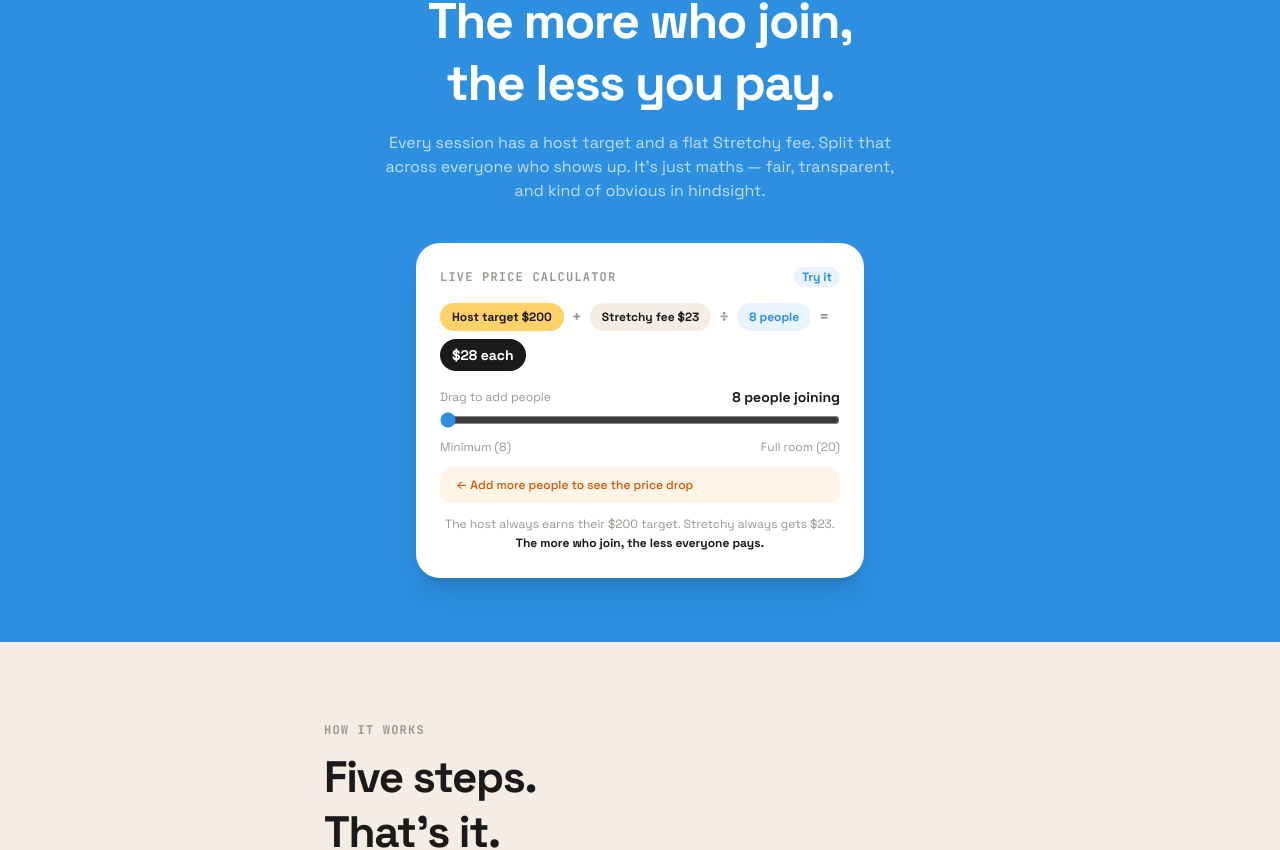
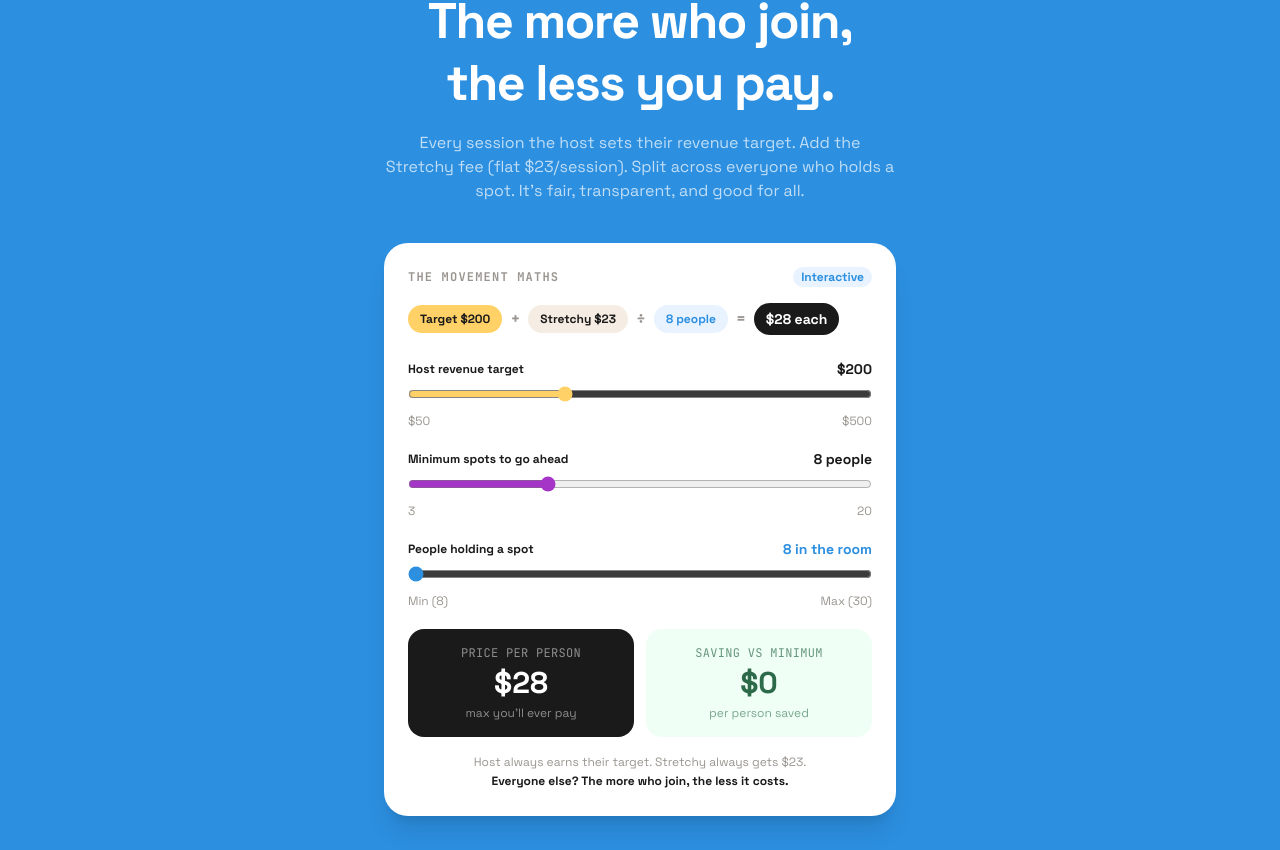
Before and after one commit to kimberley-stretchy/stretchy-app, a Next.js app: page / in a window 1280 px wide. Shown: the part 1034-1884 px from the top of the page. Built offline with nearby package versions, Linux system fonts and the light colour scheme; no server answers.

Commit message:
feat: landing page - interactive pricing demo, updated movers/hosts copy, Q3 2026 waitlist

```diff
--- a/app/page.tsx
+++ b/app/page.tsx
@@ -53,53 +53,82 @@
 
 // ─── PRICING VISUALISER ────────────────────────────────────────────────────────
 function PricingVisualiser() {
+  const [target, setTarget] = useState(200);
+  const [minSpots, setMinSpots] = useState(8);
   const [spots, setSpots] = useState(8);
-  const TARGET = 200;
   const FEE = 23;
-  const MIN = 8;
-  const MAX = 20;
-  const price = Math.round(((TARGET + FEE) / spots) * 10) / 10;
-  const startPrice = Math.round(((TARGET + FEE) / MIN) * 10) / 10;
+  const MAX = 30;
+
+  const effectiveSpots = Math.max(spots, minSpots);
+  const price = Math.round(((target + FEE) / effectiveSpots) * 10) / 10;
+  const startPrice = Math.round(((target + FEE) / minSpots) * 10) / 10;
+  const savings = startPrice - price;
 
   return (
-    <div className="bg-white rounded-3xl p-6 shadow-xl max-w-md mx-auto">
-      <div className="flex items-center justify-between mb-1">
-        <p className="font-mono text-xs font-bold uppercase tracking-widest text-[#9A9590]">Live price calculator</p>
-        <span className="text-xs bg-[#E8F3FF] text-[#2C8FE0] font-bold px-2 py-0.5 rounded-full">Try it</span>
+    <div className="bg-white rounded-3xl p-6 shadow-xl max-w-lg mx-auto">
+      <div className="flex items-center justify-between mb-4">
+        <p className="font-mono text-xs font-bold uppercase tracking-widest text-[#9A9590]">The movement maths</p>
+        <span className="text-xs bg-[#E8F3FF] text-[#2C8FE0] font-bold px-2 py-0.5 rounded-full">Interactive</span>
       </div>
-      <div className="my-4 flex items-center gap-2 flex-wrap">
-        <div className="bg-[#FFD166] rounded-full px-3 py-1.5 text-xs font-bold text-[#1A1A1A]">Host target $200</div>
+
+      {/* Formula display */}
+      <div className="flex items-center gap-2 flex-wrap mb-6">
+        <div className="bg-[#FFD166] rounded-full px-3 py-1.5 text-xs font-bold text-[#1A1A1A]">Target ${target}</div>
         <span className="text-[#9A9590] font-bold">+</span>
-        <div className="bg-[#F5EDE3] rounded-full px-3 py-1.5 text-xs font-bold text-[#1A1A1A]">Stretchy fee $23</div>
+        <div className="bg-[#F5EDE3] rounded-full px-3 py-1.5 text-xs font-bold text-[#1A1A1A]">Stretchy $23</div>
         <span className="text-[#9A9590] font-bold">÷</span>
-        <div className="bg-[#E8F3FF] text-[#2C8FE0] rounded-full px-3 py-1.5 text-xs font-bold">{spots} people</div>
+        <div className="bg-[#E8F3FF] text-[#2C8FE0] rounded-full px-3 py-1.5 text-xs font-bold">{effectiveSpots} people</div>
         <span className="text-[#9A9590] font-bold">=</span>
         <div className="bg-[#1A1A1A] text-white rounded-full px-3 py-1.5 text-sm font-black">${price.toFixed(0)} each</div>
       </div>
-      <div className="mb-2">
-        <div className="flex justify-between items-center mb-1">
-          <span className="text-xs text-[#9A9590]">Drag to add people</span>
-          <span className="text-sm font-bold text-[#1A1A1A]">{spots} people joining</span>
+
+      {/* Host revenue target */}
+      <div className="mb-5">
+        <div className="flex justify-between items-center mb-1.5">
+          <label className="text-xs font-bold text-[#1A1A1A]">Host revenue target</label>
+          <span className="text-sm font-black text-[#1A1A1A]">${target}</span>
         </div>
-        <input type="range" min={MIN} max={MAX} value={spots} onChange={(e) => setSpots(parseInt(e.target.value))} className="w-full accent-[#2C8FE0] cursor-pointer" />
-        <div className="flex justify-between text-xs text-[#9A9590] mt-1">
-          <span>Minimum ({MIN})</span>
-          <span>Full room ({MAX})</span>
+        <input type="range" min={50} max={500} step={10} value={target} onChange={(e) => setTarget(parseInt(e.target.value))} className="w-full accent-[#FFD166] cursor-pointer" />
+        <div className="flex justify-between text-xs text-[#9A9590] mt-1"><span>$50</span><span>$500</span></div>
+      </div>
+
+      {/* Minimum viable spots */}
+      <div className="mb-5">
+        <div className="flex justify-between items-center mb-1.5">
+          <label className="text-xs font-bold text-[#1A1A1A]">Minimum spots to go ahead</label>
+          <span className="text-sm font-black text-[#1A1A1A]">{minSpots} people</span>
+        </div>
+        <input type="range" min={3} max={20} value={minSpots} onChange={(e) => { const v = parseInt(e.target.value); setMinSpots(v); if (spots < v) setSpots(v); }} className="w-full accent-[#A535C7] cursor-pointer" />
+        <div className="flex justify-between text-xs text-[#9A9590] mt-1"><span>3</span><span>20</span></div>
+      </div>
+
+      {/* People in the room */}
+      <div className="mb-5">
+        <div className="flex justify-between items-center mb-1.5">
+          <label className="text-xs font-bold text-[#1A1A1A]">People holding a spot</label>
+          <span className="text-sm font-black text-[#2C8FE0]">{effectiveSpots} in the room</span>
+        </div>
+        <input type="range" min={minSpots} max={MAX} value={effectiveSpots} onChange={(e) => setSpots(parseInt(e.target.value))} className="w-full accent-[#2C8FE0] cursor-pointer" />
+        <div className="flex justify-between text-xs text-[#9A9590] mt-1"><span>Min ({minSpots})</span><span>Max ({MAX})</span></div>
+      </div>
+
+      {/* Result */}
+      <div className="grid grid-cols-2 gap-3 mt-2">
+        <div className="bg-[#1A1A1A] rounded-2xl p-4 text-center">
+          <p className="text-xs text-white/50 font-mono uppercase tracking-wide mb-1">Price per person</p>
+          <p className="text-3xl font-black text-white">${price.toFixed(0)}</p>
+          <p className="text-xs text-white/50 mt-1">max you&apos;ll ever pay</p>
+        </div>
+        <div className="bg-[#F0FFF6] rounded-2xl p-4 text-center">
+          <p className="text-xs text-[#2D6A4A]/70 font-mono uppercase tracking-wide mb-1">Saving vs minimum</p>
+          <p className="text-3xl font-black text-[#2D6A4A]">{savings > 0 ? `$${savings.toFixed(0)}` : "$0"}</p>
+          <p className="text-xs text-[#2D6A4A]/60 mt-1">per person saved</p>
         </div>
       </div>
-      {spots > MIN ? (
-        <div className="mt-3 bg-[#F0FFF6] rounded-xl px-4 py-2.5 flex items-center justify-between">
-          <p className="text-sm text-[#2D6A4A] font-medium">Each person saves</p>
-          <p className="text-lg font-black text-[#2D6A4A]">${(startPrice - price).toFixed(0)}</p>
-        </div>
-      ) : (
-        <div className="mt-3 bg-[#FFF4E6] rounded-xl px-4 py-2.5">
-          <p className="text-xs text-[#CC5500] font-medium">← Add more people to see the price drop</p>
-        </div>
-      )}
-      <p className="text-center text-xs text-[#9A9590] mt-3 leading-relaxed">
-        The host always earns their $200 target. Stretchy always gets $23.<br />
-        <strong className="text-[#1A1A1A]">The more who join, the less everyone pays.</strong>
+
+      <p className="text-center text-xs text-[#9A9590] mt-4 leading-relaxed">
+        Host always earns their target. Stretchy always gets $23.<br/>
+        <strong className="text-[#1A1A1A]">Everyone else? The more who join, the less it costs.</strong>
       </p>
     </div>
   );
@@ -254,7 +283,7 @@
             The more who join,<br />the less you pay.
           </h2>
           <p className="text-white/70 text-center mb-10 max-w-lg mx-auto">
-            Every session has a host target and a flat Stretchy fee. Split that across everyone who shows up. It&apos;s just maths — fair, transparent, and kind of obvious in hindsight.
+            Every session the host sets their revenue target. Add the Stretchy fee (flat $23/session). Split across everyone who holds a spot. It&apos;s fair, transparent, and good for all.
           </p>
           <PricingVisualiser />
         </div>
@@ -297,12 +326,10 @@
           </h2>
           <div className="grid grid-cols-1 sm:grid-cols-2 gap-4">
             {[
-              { e: "💸", t: "The price works for you", d: "The more your friends join, the cheaper everyone's session. Your friend group is literally a discount." },
+              { e: "💸", t: "The price works for you", d: "The more who join, the cheaper everyone's session. The people you meet (or friends you bring) literally become the discount." },
               { e: "📍", t: "Local sessions, real venues", d: "Parks, studios, rooftops, community halls. Not a big chain. Vetted hosts, local to you." },
               { e: "🤝", t: "The Social Stretch", d: "Every session ends with an optional hang. Coffee, matcha, wine — whatever fits the vibe. The best bit." },
-              { e: "🛡️", t: "Zero commitment until lock-in", d: "Hold your place, change your mind anytime up to 24 hours before. Your card never gets touched until you're confirmed." },
-              { e: "📲", t: "No app download needed", d: "Works in your browser. No monthly fee. You only pay when you actually go." },
-              { e: "🌿", t: "Wellness without the perfection", d: "No aspirational bullshit. Just good movement, real people, fair prices." },
+              { e: "🛡️", t: "You always know your maximum", d: "Hold your place with no charge upfront. Once the minimum number of people hold, the session is viable — and the price only drops from there. Your card is touched only when it's confirmed." },
             ].map((b) => (
               <div key={b.t} className="bg-white/50 rounded-2xl p-5">
                 <p className="text-2xl mb-2">{b.e}</p>
@@ -322,16 +349,16 @@
             Set your target.<br />We handle the rest.
           </h2>
           <p className="text-white/70 mb-10 text-lg max-w-lg">
-            You decide what you need to earn. Stretchy adds a flat fee on top. The platform handles pricing, payments, notifications and payouts. You just run a great session.
+            You set your target. Stretchy handles pricing, payments, notifications and payouts. You just run a great session.
           </p>
           <div className="grid grid-cols-1 sm:grid-cols-2 gap-4">
             {[
-              { e: "🎯", t: "You always earn your target", d: "Set $200. You get $200. No percentage taken. You know what you'll earn before a single hold comes in." },
-              { e: "📊", t: "No platform percentage", d: "Just a flat $20 + GST Stretchy fee added on top. Attendees pay it, not you." },
-              { e: "🧾", t: "Transparent pricing formula", d: "(Your target + $23) ÷ number of people = per-person price. Shown to you and your attendees." },
-              { e: "🔐", t: "Vetted once, active for 6 months", d: "One application, one vetting. Run as many sessions as you like. Change your schedule any time." },
-              { e: "💰", t: "Monday payouts", d: "Stripe Connect straight to your account every Monday. Full breakdown in the app." },
-              { e: "🤙", t: "Your community, your rules", d: "Your target, your neighbourhood, your format, your Social Stretch spot. Stretchy is the infrastructure." },
+              { e: "🎯", t: "Earn your target", d: "Set your revenue goal and the minimum number of attendees needed to make it happen. You know what you're earning before you host your sesh." },
+              { e: "🧾", t: "Transparent pricing formula", d: "(Your revenue target + $23 GST Stretchy fee) ÷ number of people = per-person price. Shown to you and your attendees." },
+              { e: "🔐", t: "Vetted once, active for 6 months", d: "One application to host, one vetting. Run as many sessions as you like. Change your schedule any time." },
+              { e: "🤙", t: "Be part of a social movement", d: "Expand your regular community and impact through the Stretchy platform. We list your classes to everyone in the area." },
+              { e: "🥂", t: "Host a Social Stretch", d: "The juicy bit after. Banter, community, new and old friends. Hosted by you." },
+              { e: "❤️", t: "Fundraising sessions", d: "Your earnings target could be a charity target. Stretchy lowers our platform pricing for fundraisers. Set your goals, tell us who you're raising for — the rest works out in community." },
             ].map((b) => (
               <div key={b.t} className="bg-white/10 rounded-2xl p-5">
                 <p className="text-2xl mb-2">{b.e}</p>
@@ -354,10 +381,10 @@
         <div className="max-w-md mx-auto text-center">
           <p className="font-mono text-xs font-bold uppercase tracking-widest text-white/60 mb-3">Get early access</p>
           <h2 className="font-bold text-white mb-4 leading-tight" style={{ fontSize: "clamp(30px, 7vw, 48px)", letterSpacing: "-0.03em" }}>
-            Be first in<br />your area.
+            Auckland will be<br />live Q3 2026.
           </h2>
           <p className="text-white/70 mb-10 max-w-sm mx-auto leading-relaxed">
-            Auckland is live. More cities coming. Tell us where you are and we&apos;ll let you know when Stretchy heads your way.
+            More cities coming. Tell us where you are and you&apos;ll be first to know when Stretchy heads your way.
           </p>
           <WaitlistForm />
         </div>
```
